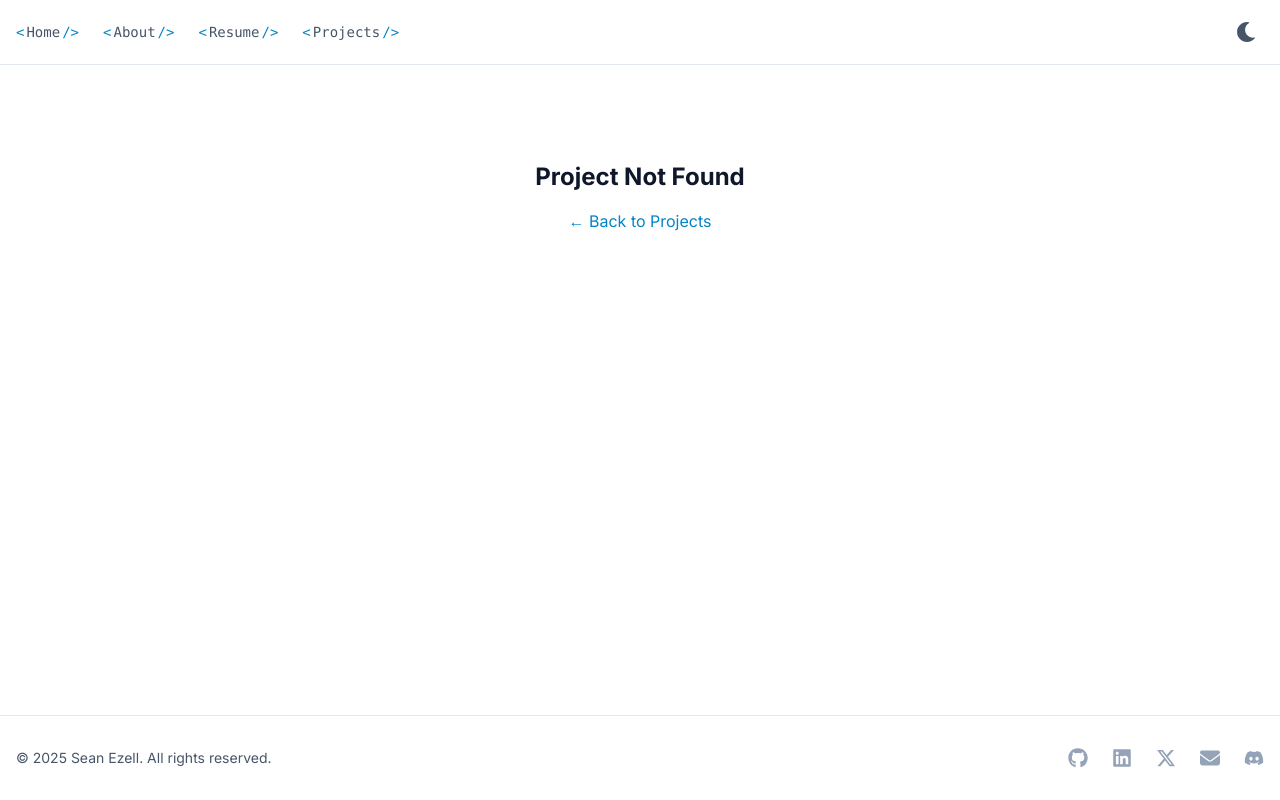
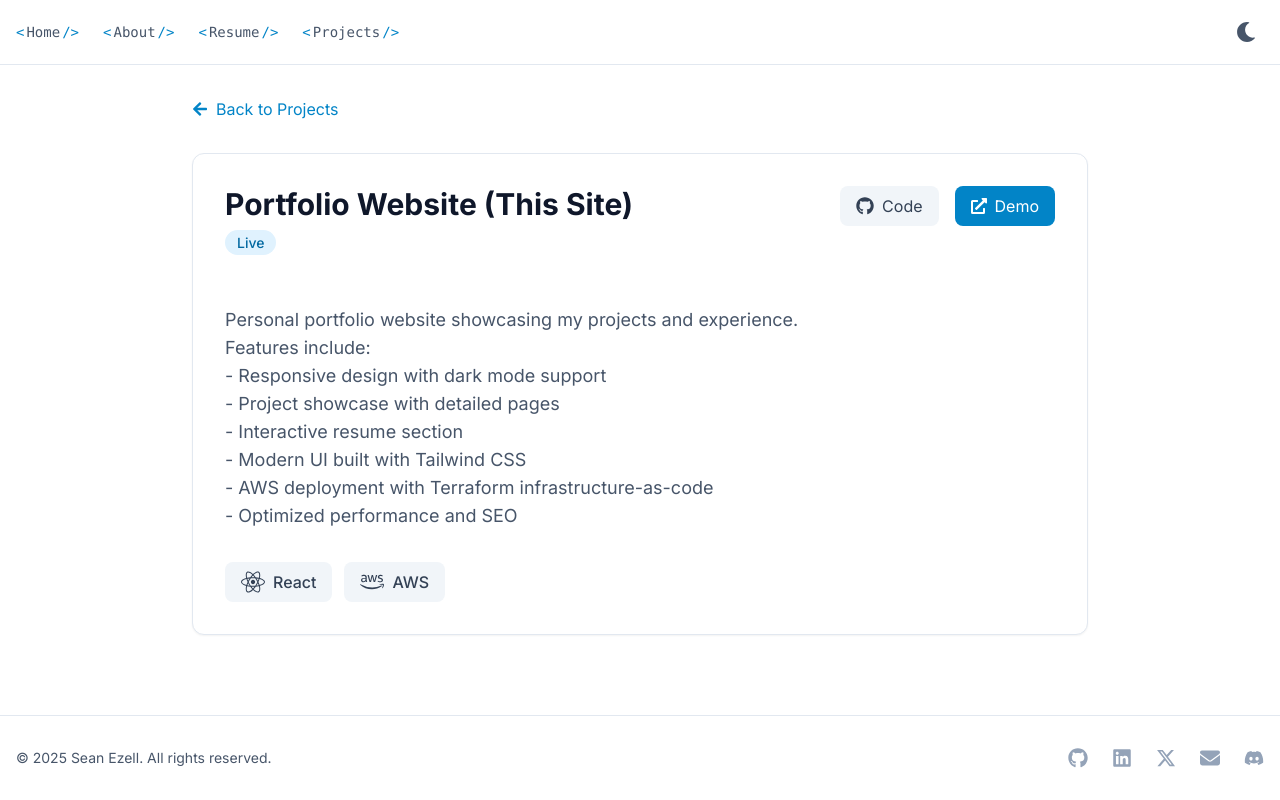
Before and after one commit to seanezell/website-client, a React (Create React App) app: page /projects/portfolio-website in a window 1280 px wide. Before the commit this address had no page. Built offline with nearby package versions, Linux system fonts and the light colour scheme.

Commit message:
listing this site as a project

```diff
--- a/src/data/projects.js
+++ b/src/data/projects.js
@@ -17,6 +17,27 @@ export const projects = [
     demo: 'https://what2play.seanezell.com',
     status: 'In Progress',
     isFeatured: true,
-    techIds: ['react', 'node', 'aws']
+    techIds: ['react', 'node', 'aws', 'terraform', 'dynamodb']
+  },
+  {
+    id: 'portfolio-website',
+    title: 'Portfolio Website (This Site)',
+    description: 'A modern, responsive portfolio built with React and Tailwind CSS, deployed on AWS.',
+    longDescription: `
+      Personal portfolio website showcasing my projects and experience.
+      Features include:
+      - Responsive design with dark mode support
+      - Project showcase with detailed pages
+      - Interactive resume section
+      - Modern UI built with Tailwind CSS
+      - AWS deployment with Terraform infrastructure-as-code
+      - Optimized performance and SEO
+    `,
+    image: '',
+    github: 'https://github.com/seanezell/portfolio',
+    demo: 'https://seanezell.com',
+    status: 'Live',
+    isFeatured: false,
+    techIds: ['react', 'tailwind', 'aws']
   }
 ];
```
